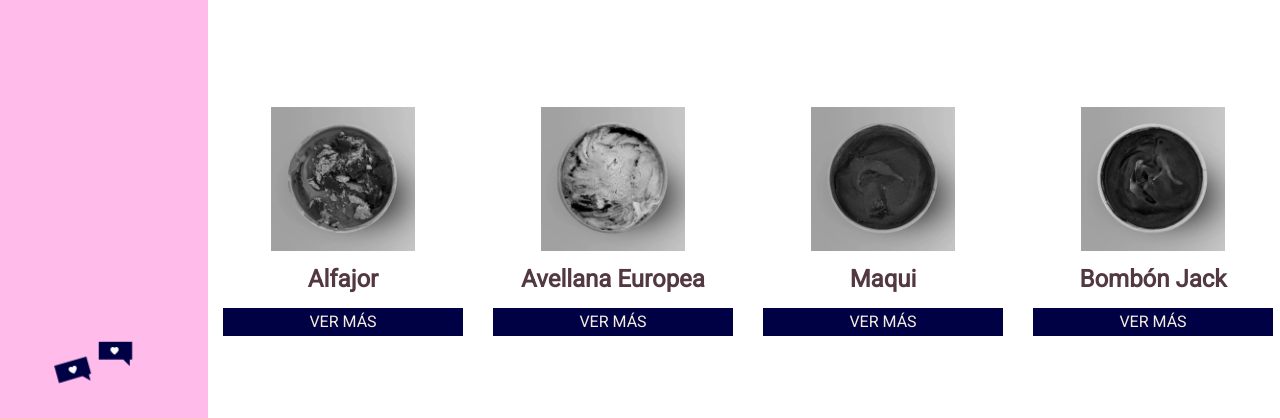
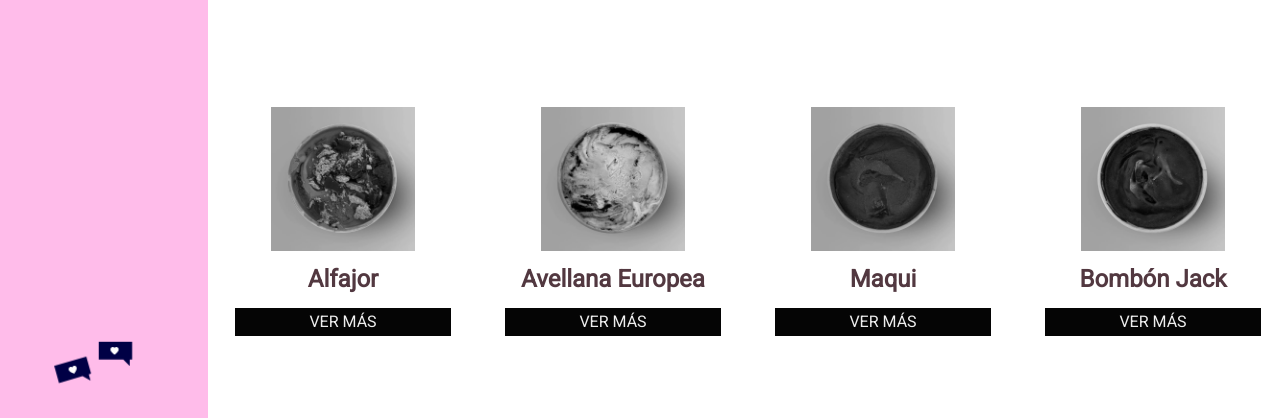
Before and after one commit to cmorp/Proyecto10, a plain HTML site: page index.html in a window 1280 px wide. Shown: the part 311-729 px from the top of the page. Drawn offline with Linux system fonts and the light colour scheme.

Commit message:
Se añade transición a btns

```diff
--- a/assets/css/style.css
+++ b/assets/css/style.css
@@ -275,6 +275,17 @@
   width: 100%;
 }
 
+.btn {
+  filter: saturate(0);
+  width: 90%;
+  transition: all 2s;
+}
+
+.btn:hover {
+  filter: saturate(100%);
+  width: 100%;
+}
+
 .menu li {
   transform: scale(1);
   transition: transform 1s ease;
```
Also changed, not shown: assets/img/logo2.jpg (added).
